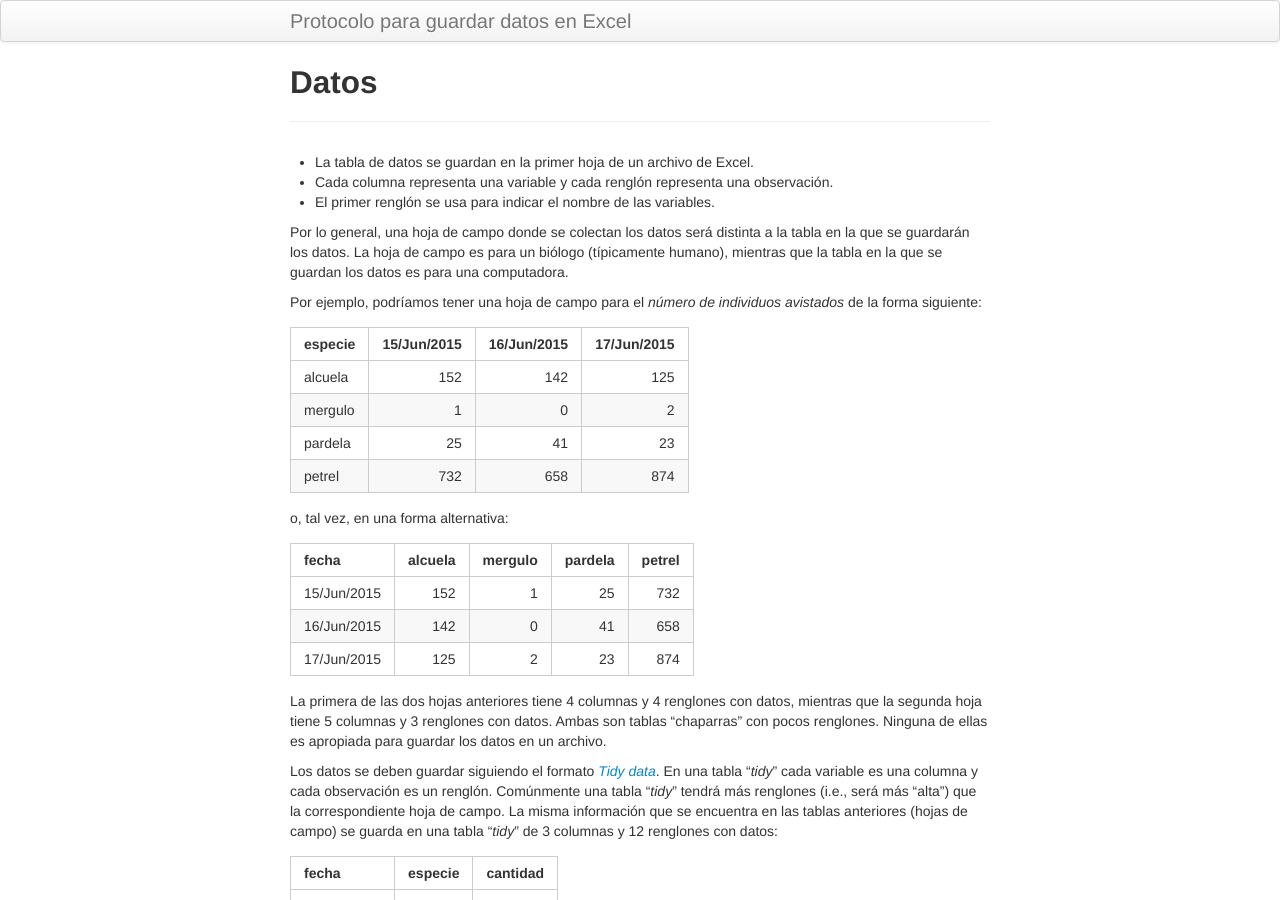
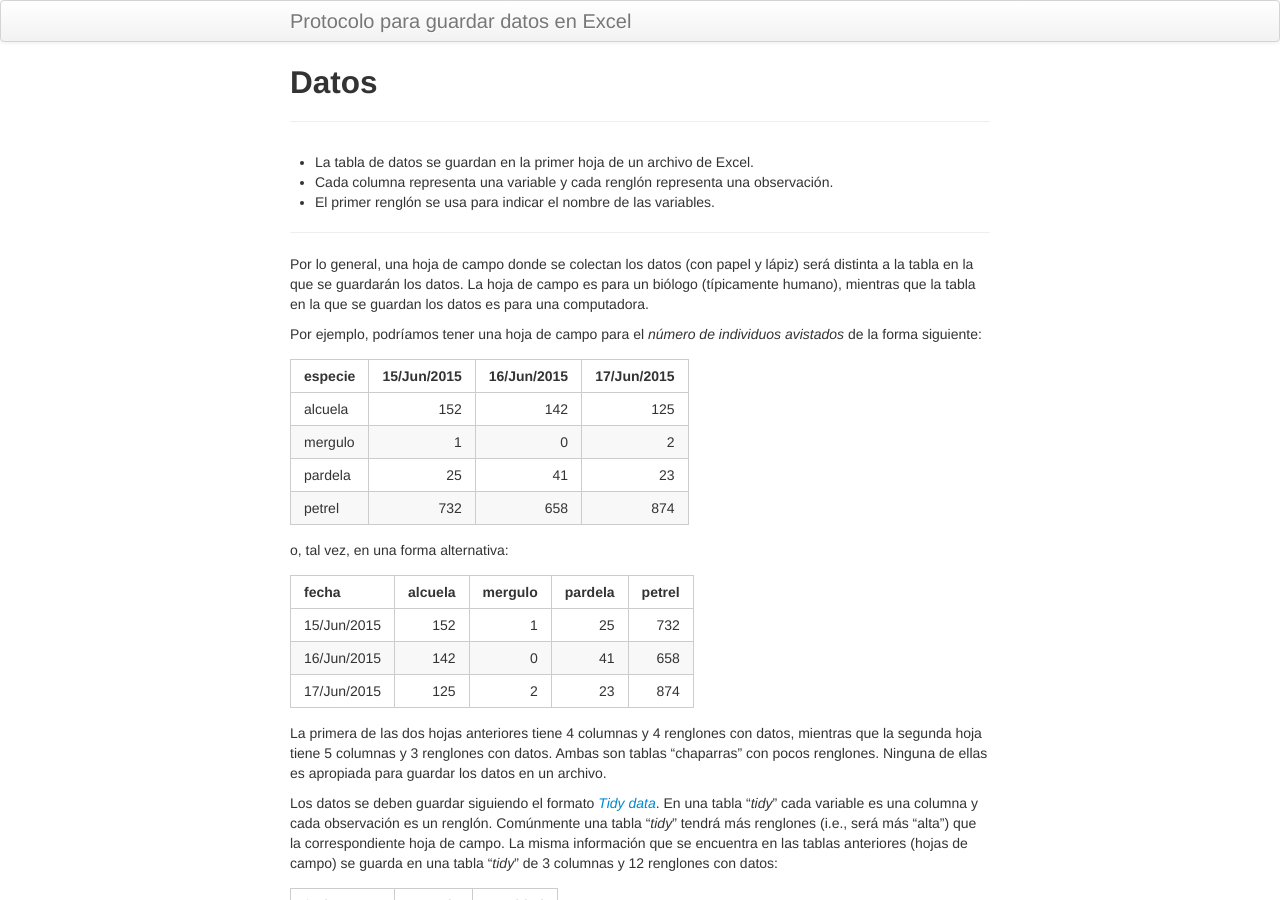
Before and after one commit to MaritzaB/datos_en_excel, a Jekyll site: the page built from pages/datos.md, in a window 1280 px wide and 900 px high. Built offline with Jekyll 4.4.1, drawn with Linux system fonts in a browser that asks for light colours.

Commit message:
Separa el resumen con una línea horizontal

```diff
--- a/pages/datos.md
+++ b/pages/datos.md
@@ -8,7 +8,9 @@
 - Cada columna representa una variable y cada renglón representa una observación.
 - El primer renglón se usa para indicar el nombre de las variables.
 
-Por lo general, una hoja de campo donde se colectan los datos será distinta a la tabla en la que se guardarán los datos. La hoja de campo es para un biólogo (típicamente humano), mientras que la tabla en la que se guardan los datos es para una computadora.
+---
+
+Por lo general, una hoja de campo donde se colectan los datos (con papel y lápiz) será distinta a la tabla en la que se guardarán los datos. La hoja de campo es para un biólogo (típicamente humano), mientras que la tabla en la que se guardan los datos es para una computadora.
 
 Por ejemplo, podríamos tener una hoja de campo para el _número de individuos avistados_ de la forma siguiente:
 
```
